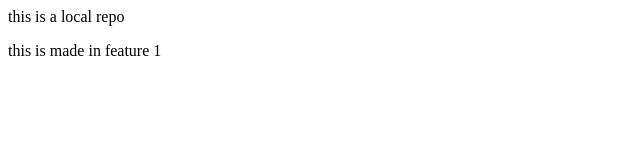
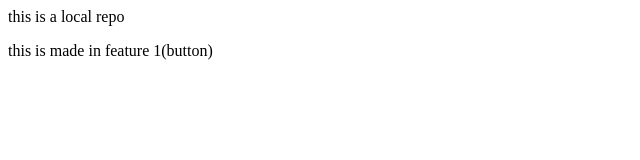
Before and after one commit to ashinat24/localrepo, a plain HTML site: page index.html in a window 1280 px wide. Shown: the full height of the page, 0-640 px from the left. Drawn offline with Linux system fonts and the light colour scheme.

```diff
--- a/index.html
+++ b/index.html
@@ -1,2 +1,2 @@
 <p>this is a local repo</p>
-<p>this is made in feature 1</p>
+<p>this is made in feature 1(button)</p>
```
